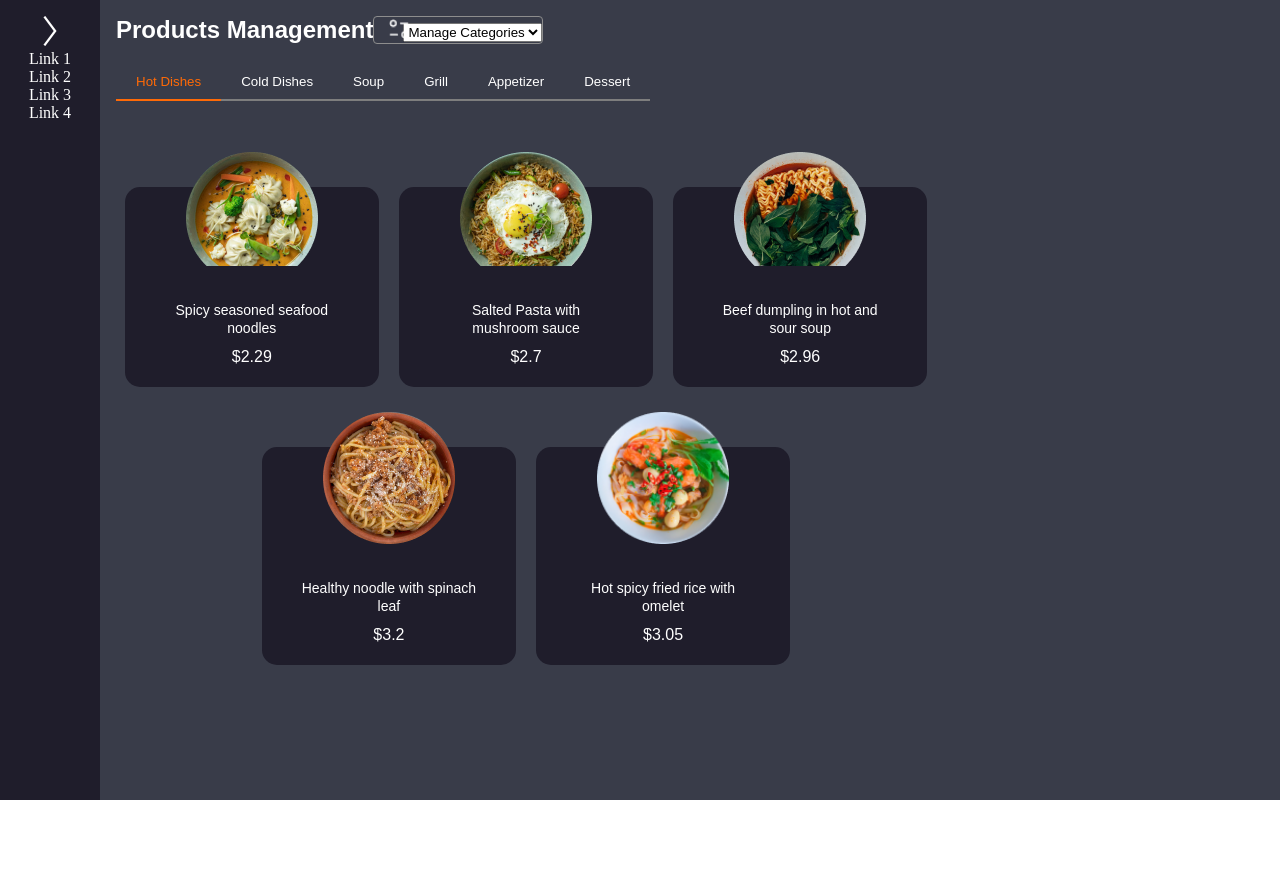
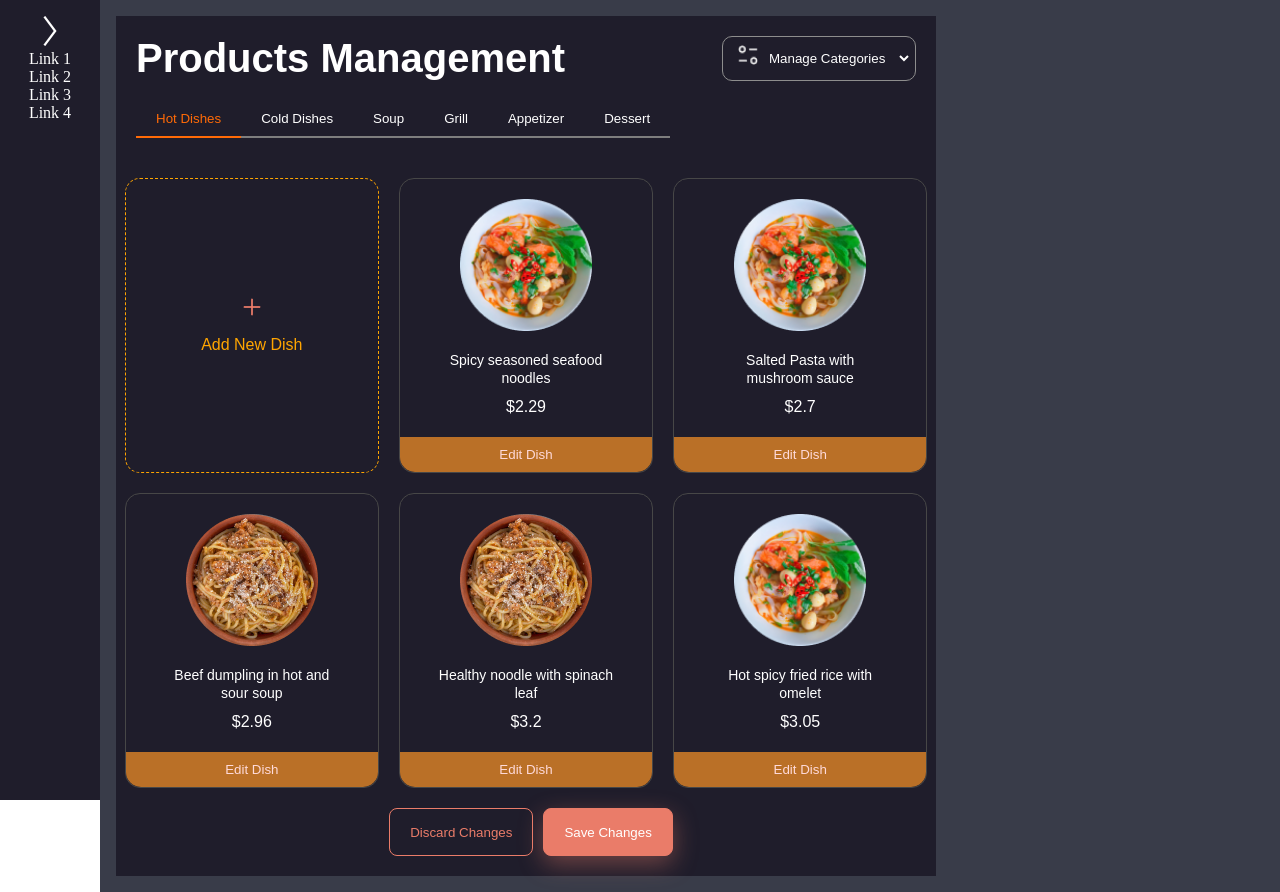
Before and after one commit to altugaltuner/food-order-altug, a React (Vite) app: page / in a window 1280 px wide. Before the commit the page ends 800 px from the top, so only its background shows below. Built offline with nearby package versions, Linux system fonts and the light colour scheme; no server answers; the database is empty; sample sign-in values are in the browser's storage.

Commit message:
styling is done, needs functions to work

```diff
--- a/src/components/ProductsManagement/ProductsManagement.jsx
+++ b/src/components/ProductsManagement/ProductsManagement.jsx
@@ -1,21 +1,20 @@
 import "./ProductsManagement.scss";
 import React, { useState, useEffect } from 'react';
 
-import photo1 from "../../assets/food1.png"
-import photo2 from "../../assets/food2.png";
-import photo3 from "../../assets/food3.png";
+
 import photo4 from "../../assets/food4.png";
 import photo5 from "../../assets/food5.png";
 
 import filterPhoto from "../../assets/Filter.png";
+import plusLogo from "../../assets/plus.png";
 
 
 function ProductsManagement() {
 
     const dishes = [
-        { id: 1, name: "Spicy seasoned seafood noodles", price: 2.29, imageSrc: photo1, coldDish: false, soup: false },
-        { id: 2, name: "Salted Pasta with mushroom sauce", price: 2.70, imageSrc: photo2, coldDish: false, soup: true },
-        { id: 3, name: "Beef dumpling in hot and sour soup", price: 2.96, imageSrc: photo3, coldDish: true, soup: false },
+        { id: 1, name: "Spicy seasoned seafood noodles", price: 2.29, imageSrc: photo5, coldDish: false, soup: false },
+        { id: 2, name: "Salted Pasta with mushroom sauce", price: 2.70, imageSrc: photo5, coldDish: false, soup: true },
+        { id: 3, name: "Beef dumpling in hot and sour soup", price: 2.96, imageSrc: photo4, coldDish: true, soup: false },
         { id: 4, name: "Healthy noodle with spinach leaf", price: 3.20, imageSrc: photo4, coldDish: false, soup: true },
         { id: 5, name: "Hot spicy fried rice with omelet", price: 3.05, imageSrc: photo5, coldDish: false, soup: false },
 
@@ -43,7 +42,7 @@ function ProductsManagement() {
 
     return (<div>
 
-        <div className="username-and-search-segment">
+
         <div className="left-top-of-dishes">
             <h2 className="username-of-hello">Products Management</h2>
 
@@ -58,7 +57,7 @@ function ProductsManagement() {
             </div>
 
         </div>
-        </div>
+
 
         <div className="category-tabs-dishes">
             <div className="category-tabs">
@@ -76,18 +75,28 @@ function ProductsManagement() {
             <div className="dishes-container">
                 {/* dishes.filter(filterDishes): dishes dizisindeki her bir dish öğesini filterDishes
                 fonksiyonuna gönderir. filterDishes fonksiyonu, aktif tab'a göre bir yemeğin koşulları karşılayıp karşılamadığını kontrol eder.Koşulları karşılayan (true dönen) yemekler yeni bir dizi içinde bir araya getirilir.  .map(dish => { ... }): Filtrelenmiş dizi üzerinde iterasyon yaparak, her bir dish öğesi için JSX kod bloğu oluşturur. Oluşturulan bu JSX kod blokları, kullanıcı arayüzünde ilgili yemeklerin gösterilmesini sağlar. */}
+
+                <div className="dish-card-adding-segment">
+                    <img src={plusLogo} alt="plus logo" />
+                    <p className="segment-p-new-dish">Add New Dish</p>
+                </div>
                 {
                     dishes.filter(filterDishes).map(dish => (
                         <div className="dish-card" key={dish.id}>
                             <img className="dish-image" src={dish.imageSrc} alt={dish.name} />
                             <h3 className="dish-name">{dish.name}</h3>
                             <p className="dish-price">${dish.price}</p>
+                            <button className="edit-dish-btn">Edit Dish</button>
                         </div>
                     ))
                 }
             </div>
 
         </div>
+        <div className="discard-or-save-changes">
+            <button className="discard-changes-btn">Discard Changes</button>
+            <button className="save-changes-btn">Save Changes</button>
+        </div>
 
     </div>);
 }
--- a/src/components/ProductsManagement/ProductsManagement.scss
+++ b/src/components/ProductsManagement/ProductsManagement.scss
@@ -1,12 +1,19 @@
-.username-and-search-segment {
+.left-top-of-dishes {
     display: flex;
     width: 820px;
     justify-content: space-between;
-
-    .left-top-of-dishes {
-
+    background-color: #1F1D2B;
     display: flex;
     flex-direction: row;
+    padding-top: 20px;
+    padding-left: 20px;
+    padding-right: 20px;
+
+    .username-of-hello {
+        display: flex;
+        font-size: 40px;
+        justify-content: center;
+    }
 
     .options-for-dishes {
         width: 126px;
@@ -31,7 +38,7 @@
     background-color: #2D303E;
     padding-left: 35px;
 }
-}
+
 
 .search-bar-container {
     position: relative;
@@ -77,14 +84,14 @@
     flex-wrap: wrap;
     gap: 20px;
     justify-content: center;
-    margin-top: 66px;
+    padding-top: 20px;
+    background-color: #1F1D2B;
     /* Gerekli diğer stiller */
 }
 
 .dish-image {
     width: 132px;
-    position: relative;
-    top: -35px;
+    padding-bottom: 20px;
 }
 
 .dish-name {
@@ -100,6 +107,27 @@
     margin-bottom: 10px;
 }
 
+.edit-dish-btn {
+    font-family: "Barlow", sans-serif;
+    border-radius: 10px;
+    width: 100%;
+    color: #ffdada;
+    cursor: pointer;
+    border: none;
+    padding: 10px;
+    border-radius: 0 0 15px 15px;
+    background-color: #ba7027;
+
+    &:hover {
+        background-color: darken(#ba7027, 10%);
+    }
+
+    &:active {
+        background-color: darken(#ba7027, 20%);
+    }
+
+}
+
 .dish-price {
     //styleName: Body / Normal - Regular ;
     font-family: "Barlow", sans-serif;
@@ -110,15 +138,34 @@
     margin-bottom: 20px;
 }
 
+.dish-card-adding-segment {
+    cursor: pointer;
+    display: flex;
+    flex-direction: column;
+    width: 31%;
+    align-items: center;
+    background-color: #1F1D2B;
+    border-radius: 15px;
+    border: 1px dotted orange;
+    border-style: dashed;
+    justify-content: center;
+    gap: 20px;
+    color: orange;
+
+    .segment-p-new-dish {
+        text-align: center;
+    }
+}
+
 .dish-card {
     display: flex;
     flex-direction: column;
     width: 31%;
-
+    padding-top: 20px;
     align-items: center;
     background-color: #1F1D2B;
-    margin-bottom: 40px;
     border-radius: 15px;
+    border: 1px solid #474747;
 }
 
 .category-tabs-dishes {
@@ -128,10 +175,13 @@
     padding-top: 20px;
     padding-bottom: 20px;
     text-align: center;
+    background-color: #1F1D2B;
+    padding-left: 20px;
 
     .category-tabs button {
         background-color: #393C49;
         color: white;
+        background-color: #1F1D2B;
 
         padding: 10px 20px;
         cursor: pointer;
@@ -148,10 +198,19 @@
 .filter-order-btn {
     background: none;
     font-family: "Barlow", sans-serif;
-    border: 1px solid rgb(141, 141, 141);
-    border-radius: 4px;
+    border-radius: 10px;
     color: wheat;
     cursor: pointer;
+    border: 1px solid #8D8D8D;
+
+    .filter-order-select {
+        padding: 10px;
+        cursor: pointer;
+        color: white;
+        border: none;
+        background-color: #1F1D2B;
+        margin: 3px;
+    }
 
     .filter-order-btn-img {
         width: 20px;
@@ -171,8 +230,88 @@
     }
 }
 
+.discard-or-save-changes {
+    display: flex;
+    justify-content: center;
+    width: 820px;
+    padding-top: 20px;
+    padding-bottom: 20px;
+    background-color: #1F1D2B;
+    padding-left: 10px;
+
+    .discard-changes-btn {
+        background: none;
+        font-family: "Barlow", sans-serif;
+        border-radius: 8px;
+        color: #EA7C69;
+        cursor: pointer;
+        border: 1px solid #EA7C69;
+        padding: 10px 20px;
+        margin-right: 10px;
+
+        &:hover {
+            background-color: darken(#EA7C69, 10%);
+            color: white;
+        }
+
+        &:active {
+            background-color: darken(#EA7C69, 20%);
+            color: white;
+        }
+    }
+
+    .save-changes-btn {
+        display: flex;
+        background: none;
+        font-family: "Barlow", sans-serif;
+        border-radius: 8px;
+        cursor: pointer;
+        width: Fixed (172px)px;
+        height: 48px;
+        padding: 20px;
+        border: 1px solid #EA7C69;
+        background-color: #EA7C69;
+        color: white;
+        box-shadow: 0px 8px 24px 0px #EA7C6966;
+        align-items: center;
+
+
+        &:hover {
+            background-color: darken(#EA7C69, 10%);
+        }
+
+        &:active {
+            background-color: darken(#EA7C69, 20%);
+        }
+    }
+
+}
+
 
 @media screen and (max-width: 975px) {
+    .left-top-of-dishes {
+        width: 100%;
+
+        .filter-order-btn {
+            display: flex;
+            height: 50px;
+            width: 100%;
+            justify-content: center;
+
+            .filter-order-btn-img {
+                display: flex;
+                justify-content: center;
+                position: relative;
+                top: 15px;
+            }
+        }
+    }
+
+
+
+    .category-tabs-dishes {
+        width: 100%;
+    }
 
     .dishes-main {
         width: 100%;
@@ -180,6 +319,14 @@
 
     .username-and-search-segment {
         width: 100%;
+    }
+
+    .discard-or-save-changes {
+        width: 100%;
+
+        .discard-changes-btn {
+            padding: 0px 10px
+        }
     }
 }
 
@@ -190,6 +337,19 @@
 }
 
 @media screen and (max-width: 660px) {
+
+
+
+    .left-top-of-dishes {
+        display: flex;
+        flex-direction: column;
+
+        .username-of-hello {
+            display: flex;
+            font-size: 30px;
+            justify-content: center;
+        }
+    }
 
     .dish-image {
         width: 80%;
```
Also changed, not shown: src/assets/plus.png (added). Lines whose indentation alone changed are shown as unchanged.
